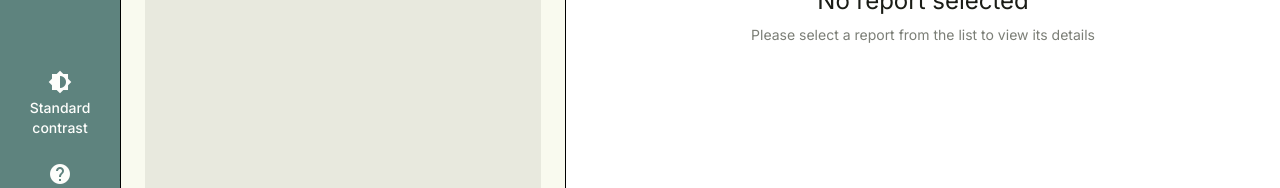
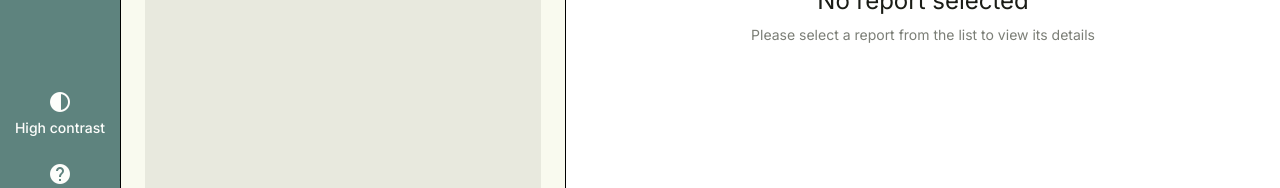
Before and after one commit to jaimeAlorg/Report-builder-tool, an Angular app: page /reports in a window 1280 px wide. Shown: the part 418-606 px from the top of the page. Built offline with nearby package versions, Linux system fonts and the light colour scheme.

Commit message:
fix(nav-bar): Minor label fix in nav bar

```diff
--- a/src/app/components/nav-bar/nav-bar.html
+++ b/src/app/components/nav-bar/nav-bar.html
@@ -20,10 +20,10 @@
     <div class="nav-bar-bottom">
       <a class="nav-bar-item" (click)="toggleTheme()">
         <mat-icon
-          [fontIcon]="isHighContrast ? 'contrast' : 'brightness_6'"
+          [fontIcon]="isHighContrast ? 'brightness_6' : 'contrast'"
         ></mat-icon>
         <span>{{
-          isHighContrast ? "High contrast" : "Standard contrast"
+          isHighContrast ? "Standard contrast" : "High contrast"
         }}</span>
       </a>
       <a class="nav-bar-item">
```
